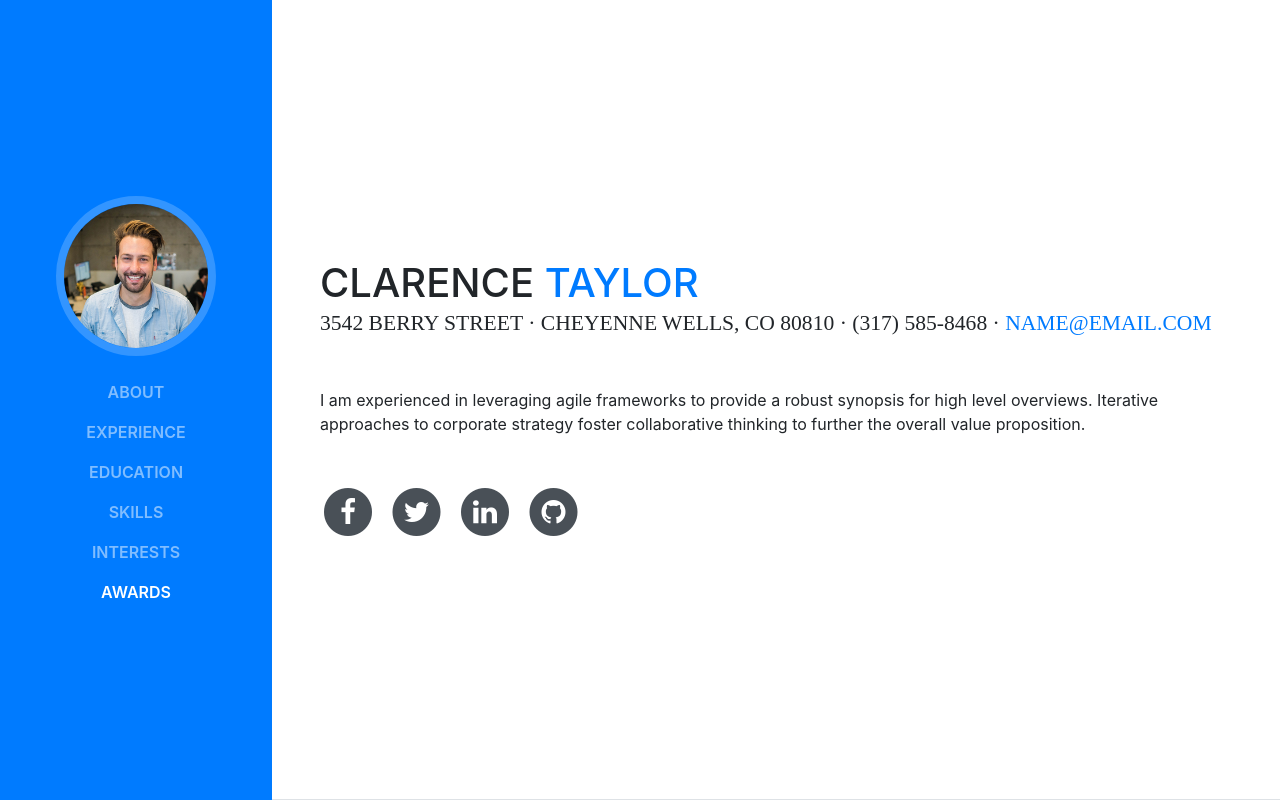
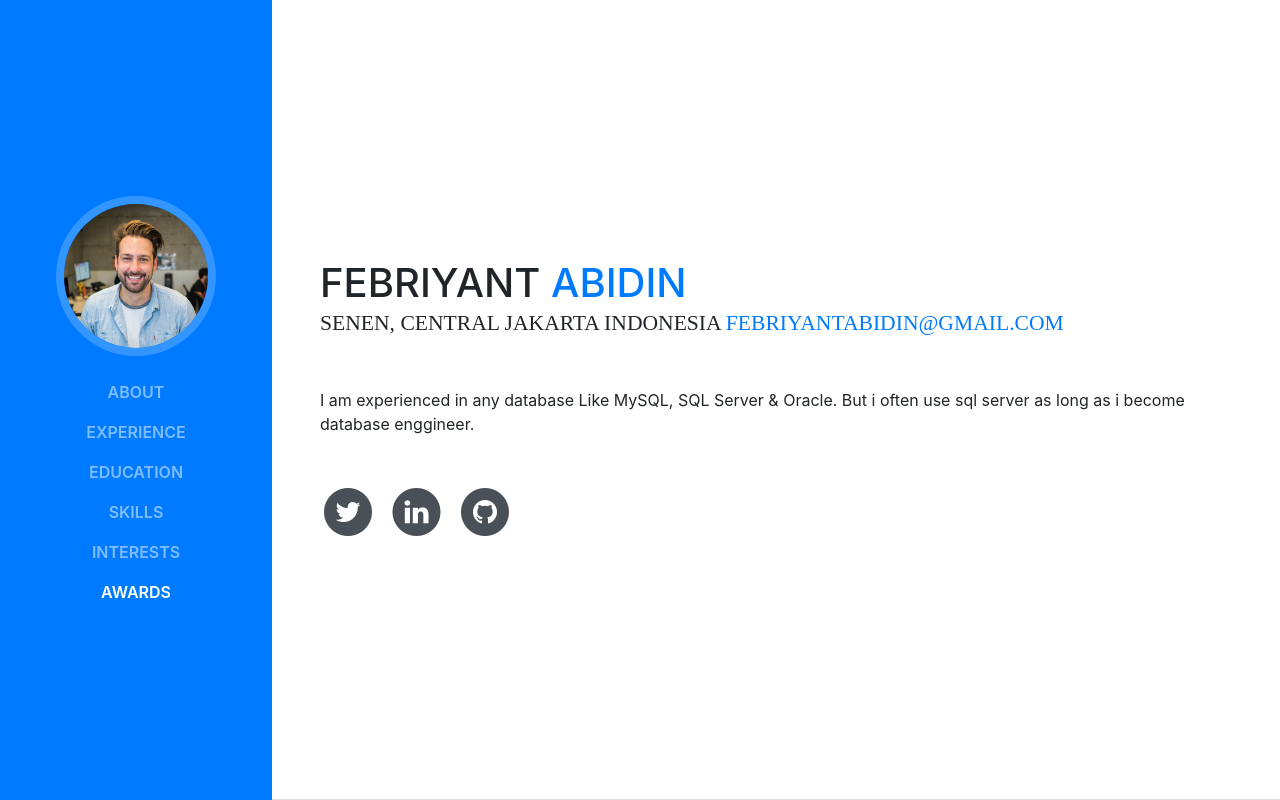
Before and after one commit to febridev/febridev.github.io, a website with bundled scripts: page index.html in a window 1280 px wide. Shown: the top 800 px of the page. Built offline with nearby package versions, Linux system fonts and the light colour scheme; a web font is replaced by a local one.

Commit message:
update isi

```diff
--- a/index.html
+++ b/index.html
@@ -8,7 +8,7 @@
     <meta name="description" content="">
     <meta name="author" content="">
 
-    <title>Resume - Start Bootstrap Theme</title>
+    <title>Febridev</title>
 
     <!-- Bootstrap core CSS -->
     <link href="vendor/bootstrap/css/bootstrap.min.css" rel="stylesheet">
@@ -65,24 +65,16 @@
 
       <section class="resume-section p-3 p-lg-5 d-flex d-column" id="about">
         <div class="my-auto">
-          <h1 class="mb-0">Clarence
-            <span class="text-primary">Taylor</span>
+          <h1 class="mb-0">Febriyant
+            <span class="text-primary">Abidin</span>
           </h1>
-          <div class="subheading mb-5">3542 Berry Street · Cheyenne Wells, CO 80810 · (317) 585-8468 ·
-            <a href="mailto:name@email.com">name@email.com</a>
+          <div class="subheading mb-5">Senen, Central Jakarta Indonesia
+            <a href="mailto:name@email.com">febriyantabidin@gmail.com</a>
           </div>
-          <p class="mb-5">I am experienced in leveraging agile frameworks to provide a robust synopsis for high level overviews. Iterative approaches to corporate strategy foster collaborative thinking to further the overall value proposition.</p>
+          <p class="mb-5"> I am experienced in any database Like MySQL, SQL Server & Oracle. But i often use sql server as long as i become database enggineer.</p>
           <ul class="list-inline list-social-icons mb-0">
             <li class="list-inline-item">
-              <a href="#">
-                <span class="fa-stack fa-lg">
-                  <i class="fa fa-circle fa-stack-2x"></i>
-                  <i class="fa fa-facebook fa-stack-1x fa-inverse"></i>
-                </span>
-              </a>
-            </li>
-            <li class="list-inline-item">
-              <a href="#">
+              <a href="https://twitter.com/embebidin">
                 <span class="fa-stack fa-lg">
                   <i class="fa fa-circle fa-stack-2x"></i>
                   <i class="fa fa-twitter fa-stack-1x fa-inverse"></i>
@@ -90,7 +82,7 @@
               </a>
             </li>
             <li class="list-inline-item">
-              <a href="#">
+              <a href="https://www.linkedin.com/in/febriyant">
                 <span class="fa-stack fa-lg">
                   <i class="fa fa-circle fa-stack-2x"></i>
                   <i class="fa fa-linkedin fa-stack-1x fa-inverse"></i>
@@ -98,7 +90,7 @@
               </a>
             </li>
             <li class="list-inline-item">
-              <a href="#">
+              <a href="https://github.com/febridev">
                 <span class="fa-stack fa-lg">
                   <i class="fa fa-circle fa-stack-2x"></i>
                   <i class="fa fa-github fa-stack-1x fa-inverse"></i>
```
Also changed, not shown: img/profile2.jpg (added).
